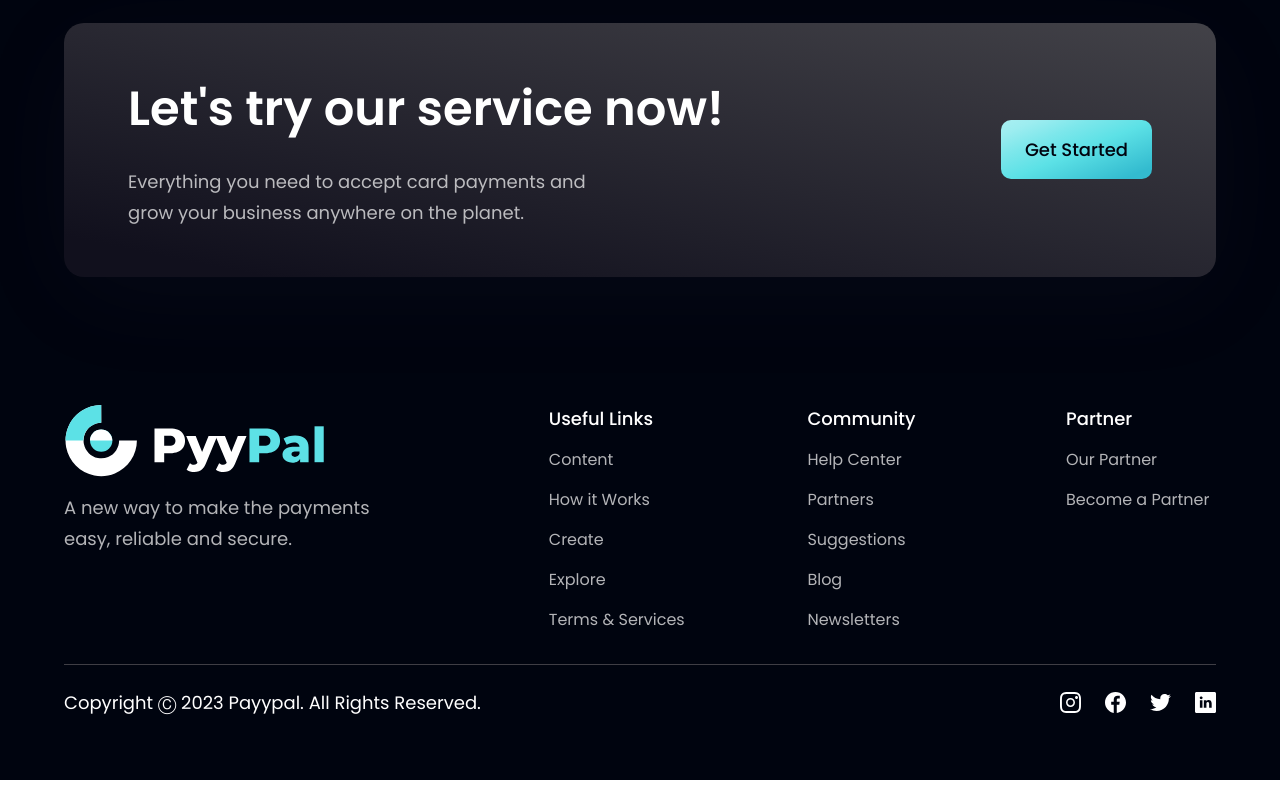
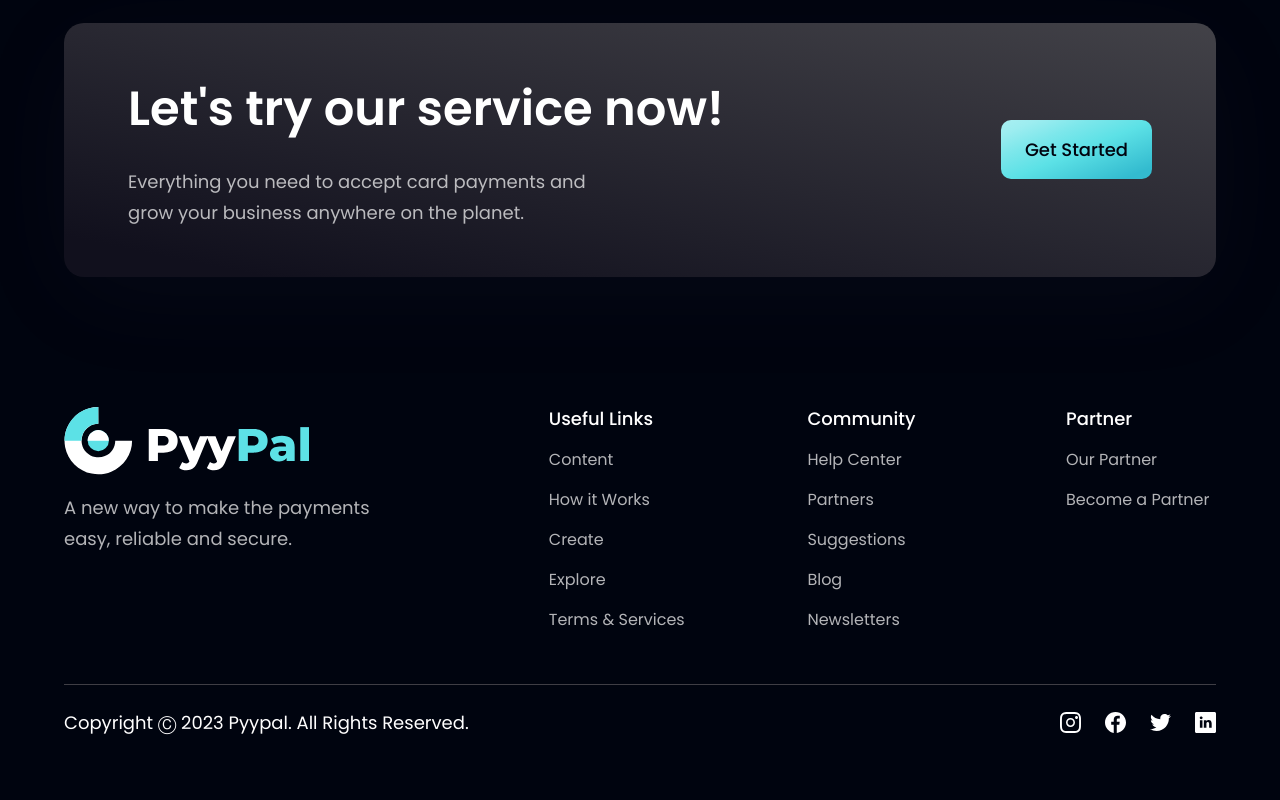
Before and after one commit to abuhasanrumi/project_pyypal, a React (Vite) app: page / in a window 1280 px wide. Shown: the part 4081-4881 px from the top of the page. Built offline with nearby package versions, Linux system fonts and the light colour scheme.

Commit message:
fixing bugs

```diff
--- a/src/components/CTA.jsx
+++ b/src/components/CTA.jsx
@@ -5,7 +5,7 @@ import Button from "./Button";
 const CTA = () => {
   return (
     <section
-      className={`${styles.flexCenter} ${styles.marginY} ${styles.padding} sm:flex-row flex-col bg-black-gradient-2 rounded-[20px] box-shadow`}
+      className={`${styles.flexCenter} ${styles.marginY} ${styles.padding} py-12 sm:flex-row flex-col bg-black-gradient-2 rounded-[20px] box-shadow`}
     >
       <div className="flex-1 flex flex-col">
         <h2 className={styles.heading2}>Let's try our service now!</h2>
--- a/src/components/Footer.jsx
+++ b/src/components/Footer.jsx
@@ -3,13 +3,15 @@ import { logo } from "../assets";
 import { footerLinks, socialMedia } from "../constants";
 
 const Footer = () => (
-  <section className={`${styles.flexCenter} ${styles.paddingY} flex-col`}>
-    <div className={`${styles.flexStart} md:flex-row flex-col mb-8 w-full`}>
+  <section
+    className={`${styles.flexCenter} ${styles.paddingY} flex-col sm:mt-8 md:mt-0 `}
+  >
+    <div className={`${styles.flexStart} md:flex-row flex-col mb-8 w-full `}>
       <div className="flex-[1] flex flex-col justify-start mr-10">
         <img
           src={logo}
           alt="hoobank"
-          className="w-[266px] h-[72.14px] object-contain"
+          className="w-[250px] h-[72.14px] object-contain"
         />
         <p className={`${styles.paragraph} mt-4 max-w-[312px]`}>
           A new way to make the payments easy, reliable and secure.
@@ -42,9 +44,9 @@ const Footer = () => (
       </div>
     </div>
 
-    <div className="w-full flex justify-between items-center md:flex-row flex-col pt-6 border-t-[1px] border-t-[#3F3E45]">
+    <div className="w-full flex justify-between items-center md:flex-row flex-col pt-6 border-t-[1px] border-t-[#3F3E45] mt-5">
       <p className="font-poppins font-normal text-center text-[18px] leading-[27px] text-white">
-        Copyright Ⓒ 2023 Payypal. All Rights Reserved.
+        Copyright Ⓒ 2023 Pyypal. All Rights Reserved.
       </p>
 
       <div className="flex flex-row md:mt-0 mt-6">
```
